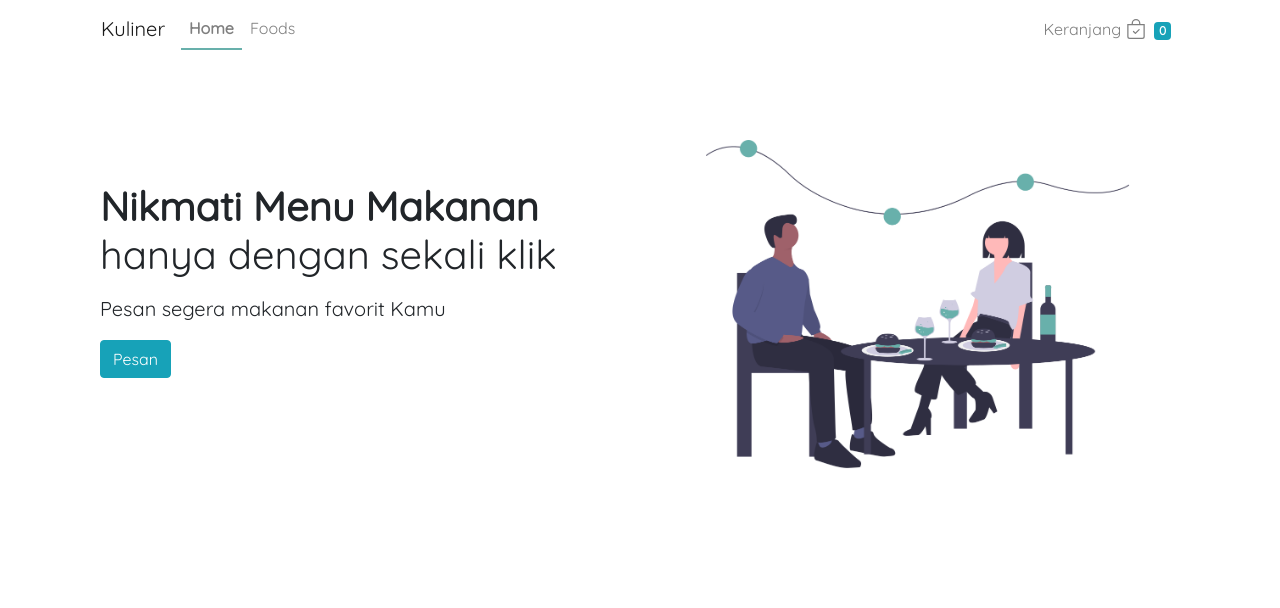
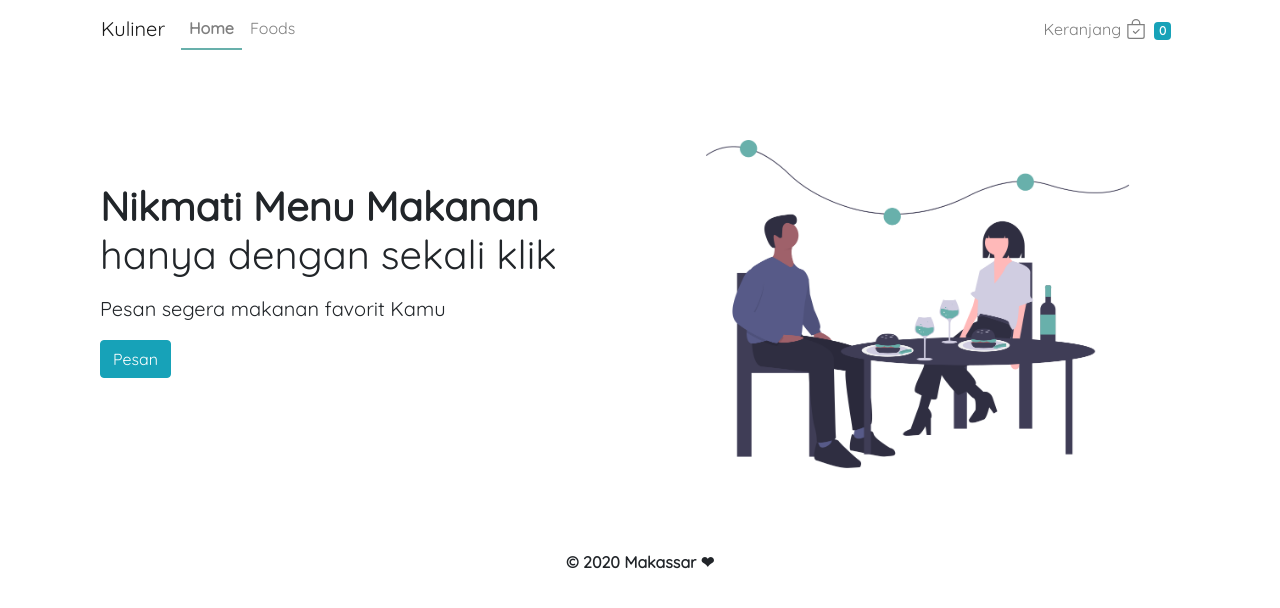
Before and after one commit to zulkiflijufri/vue-masakin, a Vue app: page / in a window 1280 px wide. Shown: the top 608 px of the page. Built offline with nearby package versions, Linux system fonts and the light colour scheme.

Commit message:
Add footer

```diff
--- a/src/App.vue
+++ b/src/App.vue
@@ -2,16 +2,19 @@
     <div id="app">
         <Navbar />
         <router-view></router-view>
+        <Footer />
     </div>
 </template>
 
 <script>
 import Navbar from "./components/Navbar";
+import Footer from "./components/Footer";
 
 export default {
     name: "App",
     components: {
         Navbar,
+        Footer,
     },
 };
 </script>
```
